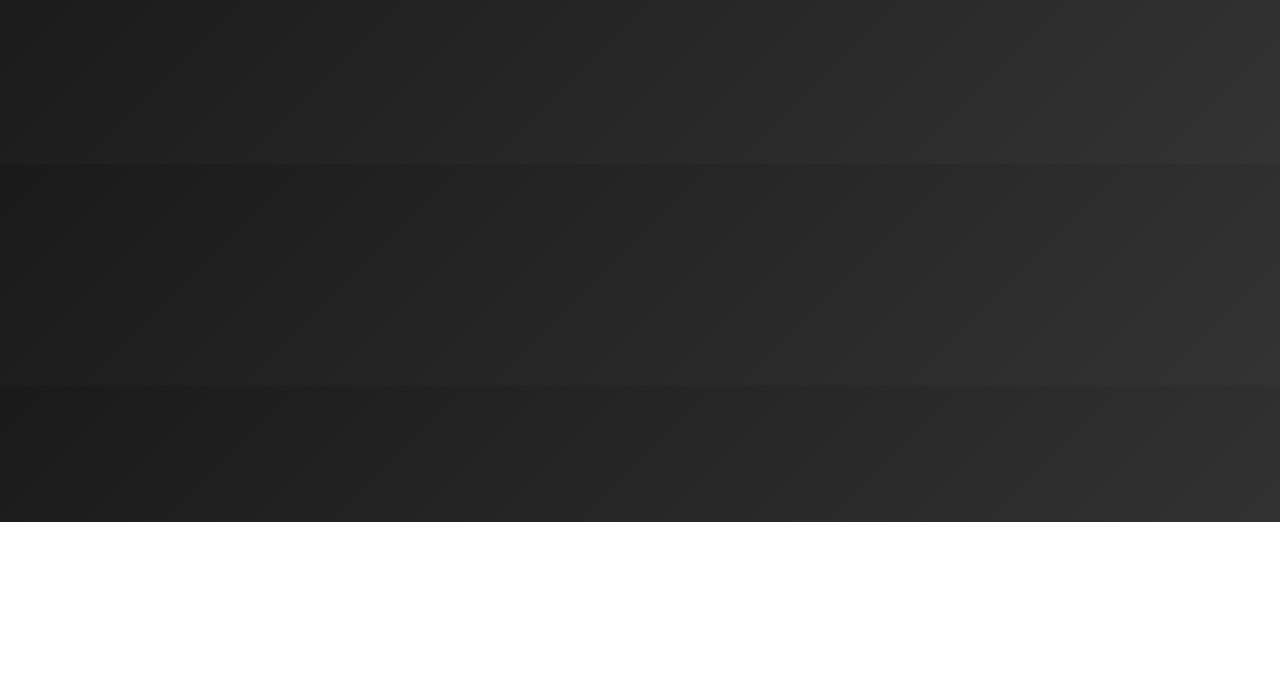
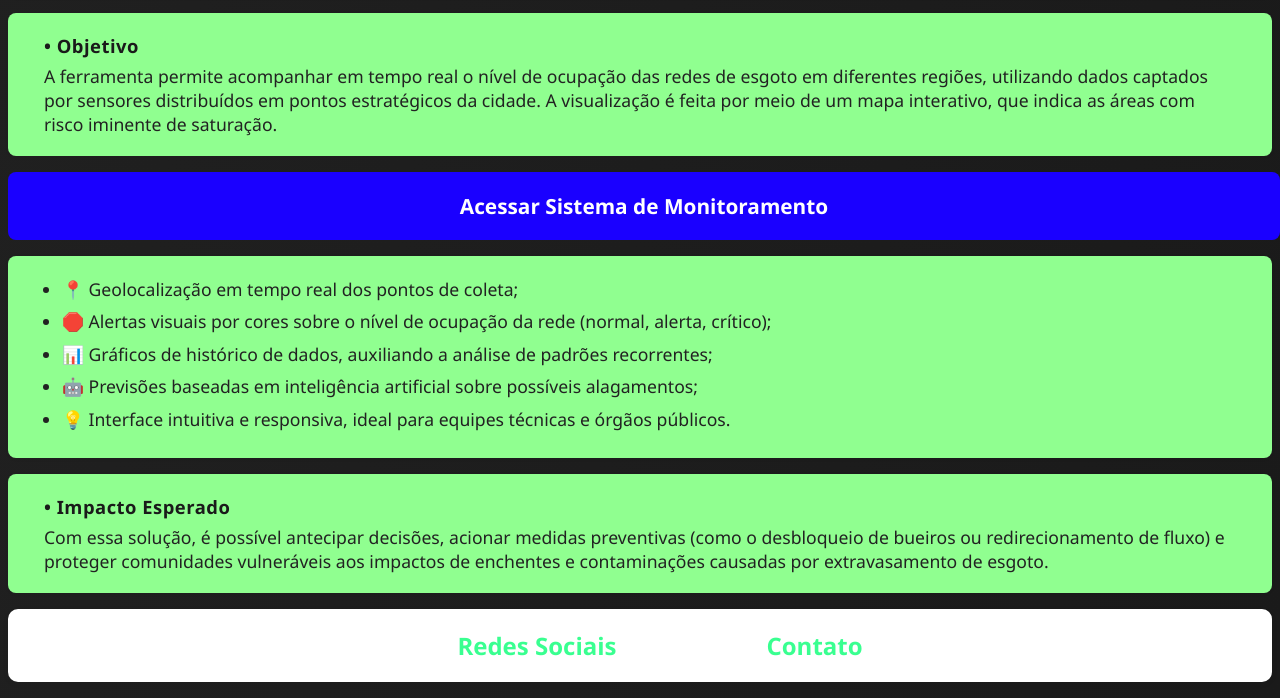
Before and after one commit to global-soluction-1tdspj/gs-front-end, a plain HTML site: page index.html in a window 1280 px wide. Shown: the part 278-976 px from the top of the page. Before the commit the page ends 800 px from the top, so only its background shows below. Drawn offline with Linux system fonts and the light colour scheme.

Commit message:
Desenvolvendo FAQ

```diff
--- /dev/null
+++ b/css/faq.css
@@ -0,0 +1,52 @@
+body {
+    background: linear-gradient(1000deg, #1a1a1a, #202020);
+    color: #fff;
+    font-family: 'Segoe UI', Arial, sans-serif;
+    margin: 0;
+    padding: 0;
+}
+.faq-container {
+    max-width: 900px;
+    margin: 40px auto;
+    display: grid;
+    grid-template-columns: 1fr 1fr;
+    gap: 18px;
+}
+.faq-pergunta, .faq-resposta {
+    border-radius: 12px;
+    padding: 18px 0;
+    text-align: center;
+    font-size: 1.15rem;
+    font-weight: 500;
+    width: 100%;
+    box-sizing: border-box;
+    transition: background 0.2s;
+}
+.faq-pergunta {
+    background: #fff;
+    color: #222;
+    cursor: pointer;
+    user-select: none;
+}
+.faq-pergunta:hover {
+    background: #e6e6e6;
+}
+.faq-resposta {
+    background: #19ffb0;
+    color: #222;
+    max-height: 0;
+    overflow: hidden;
+    padding: 0 0;
+    margin: 0;
+    transition: max-height 0.4s cubic-bezier(0.4,0,0.2,1), padding 0.4s;
+}
+.faq-resposta.active {
+    padding: 18px 0;
+    max-height: 200px;
+    margin: 0;
+}
+@media (max-width: 600px) {
+    .faq-container {
+        grid-template-columns: 1fr;
+    }
+}
--- a/css/styles.css
+++ b/css/styles.css
@@ -1,9 +1,7 @@
 body {
-    background: linear-gradient(135deg, #1a1a1a, #333);
+    background: linear-gradient(1000deg, #1a1a1a, #202020);
     color: #fff;
     font-family: 'Segoe UI', Arial, sans-serif;
-    margin: 0;
-    padding: 0;
 }
 
 .cabecalho {
@@ -72,3 +70,63 @@ body {
 .nav-link:hover {
     color: #22cc66;
 }
+
+.info-block {
+    background: #90ff90;
+    border-radius: 8px;
+    margin: 16px auto;
+    padding: 20px 36px;
+    max-width: 1200px;
+    justify-content: flex-start;
+    color: #222;
+    font-size: 1.1rem;
+    box-shadow: 0 1px 4px rgba(0,0,0,0.04);
+}
+
+.info-block ul {
+    margin: 0 0 0 18px;
+    padding: 0;
+}
+
+.info-block li {
+    margin-bottom: 6px;
+    line-height: 1.5;
+}
+
+.info-title {
+    display: block;
+    font-size: 1.15rem;
+    margin-bottom: 6px;
+    color: #1a1a1a;
+    font-weight: 700;
+    letter-spacing: 0.5px;
+}
+
+.btn-acessar {
+    display: block;
+    width: 100%;
+    background: #1a00ff;
+    color: #fff;
+    font-size: 1.3rem;
+    font-weight: bold;
+    text-align: center;
+    border: none;
+    border-radius: 8px;
+    margin: 16px auto;
+    padding: 20px 36px;
+    max-width: 1200px;
+    justify-content: flex-start;
+    cursor: pointer;
+    text-decoration: none;
+    transition: background 0.2s;
+}
+
+.btn-acessar:hover {
+    background: #0d0080;
+}
+
+.icon-red { color: #ff2b2b; }
+.icon-yellow { color: #ffb800; }
+.icon-green { color: #22cc66; }
+.icon-blue { color: #1a00ff; }
+.icon-pink { color: #e600a8; }
--- a/index.html
+++ b/index.html
@@ -1,11 +1,13 @@
 <!DOCTYPE html>
 <html lang="pt-br">
+
 <head>
     <meta charset="UTF-8">
     <meta name="viewport" content="width=device-width, initial-scale=1.0">
     <title>Document</title>
     <link rel="stylesheet" href="./css/styles.css">
 </head>
+
 <body>
     <header class="cabecalho">
         <div class="logo-area">
@@ -14,11 +16,48 @@
         </div>
         <nav>
             <a href="#" class="nav-link">Home</a>
-            <a href="#" class="nav-link">FAQ</a>
+            <a href="./paginas/faq.html" class="nav-link">FAQ</a>
             <a href="#" class="nav-link">Integrantes</a>
             <a href="#" class="nav-link">Contato</a>
         </nav>
     </header>
+
+    <div class="info-block">
+        <span class="info-title">• Visão Geral</span>
+        O projeto propõe uma solução tecnológica voltada ao monitoramento da lotação de esgotos por localização
+        geográfica, com o objetivo principal de prevenir alagamentos e transbordamentos, especialmente em situações
+        críticas como períodos de chuvas intensas ou falhas de infraestrutura urbana.
+    </div>
+
+    <div class="info-block">
+        <span class="info-title">• Objetivo</span>
+        A ferramenta permite acompanhar em tempo real o nível de ocupação das redes de esgoto em diferentes regiões,
+        utilizando dados captados por sensores distribuídos em pontos estratégicos da cidade. A visualização é feita por
+        meio de um mapa interativo, que indica as áreas com risco iminente de saturação.
+    </div>
+
+    <a href="#" class="btn-acessar">Acessar Sistema de Monitoramento</a>
+
+    <div class="info-block">
+        <ul>
+            <li><span class="icon-red">📍</span> Geolocalização em tempo real dos pontos de coleta;</li>
+            <li><span class="icon-yellow">🛑</span> Alertas visuais por cores sobre o nível de ocupação da rede (normal,
+                alerta, crítico);</li>
+            <li><span class="icon-green">📊</span> Gráficos de histórico de dados, auxiliando a análise de padrões
+                recorrentes;</li>
+            <li><span class="icon-blue">🤖</span> Previsões baseadas em inteligência artificial sobre possíveis
+                alagamentos;</li>
+            <li><span class="icon-pink">💡</span> Interface intuitiva e responsiva, ideal para equipes técnicas e órgãos
+                públicos.</li>
+        </ul>
+    </div>
+
+    <div class="info-block">
+        <span class="info-title">• Impacto Esperado</span>
+        Com essa solução, é possível antecipar decisões, acionar medidas preventivas (como o desbloqueio de bueiros ou
+        redirecionamento de fluxo) e proteger comunidades vulneráveis aos impactos de enchentes e contaminações causadas
+        por extravasamento de esgoto.
+    </div>
 
     <footer class="rodape">
         <nav>
@@ -27,4 +66,5 @@
         </nav>
     </footer>
 </body>
+
 </html>
```
Also changed, not shown: js/faq.js (added, +18 -0 lines), paginas/faq.html (added, +52 -0 lines).
